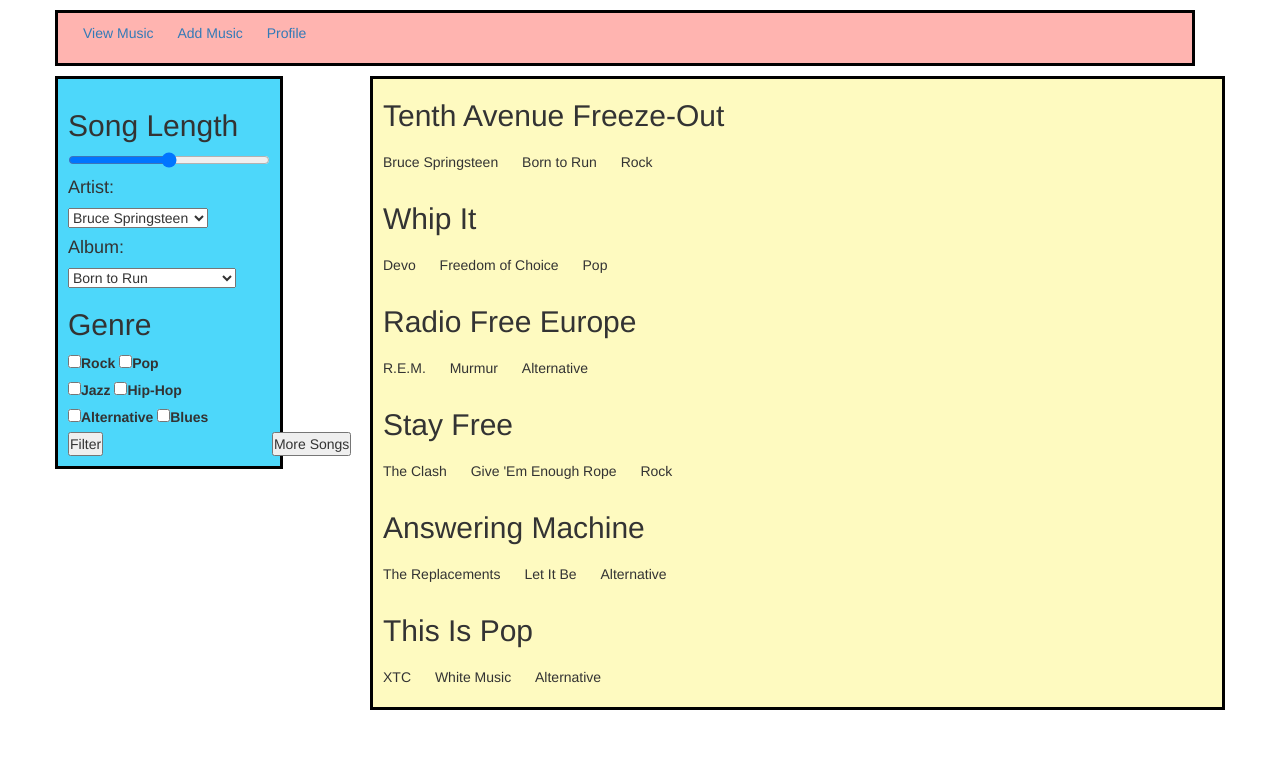
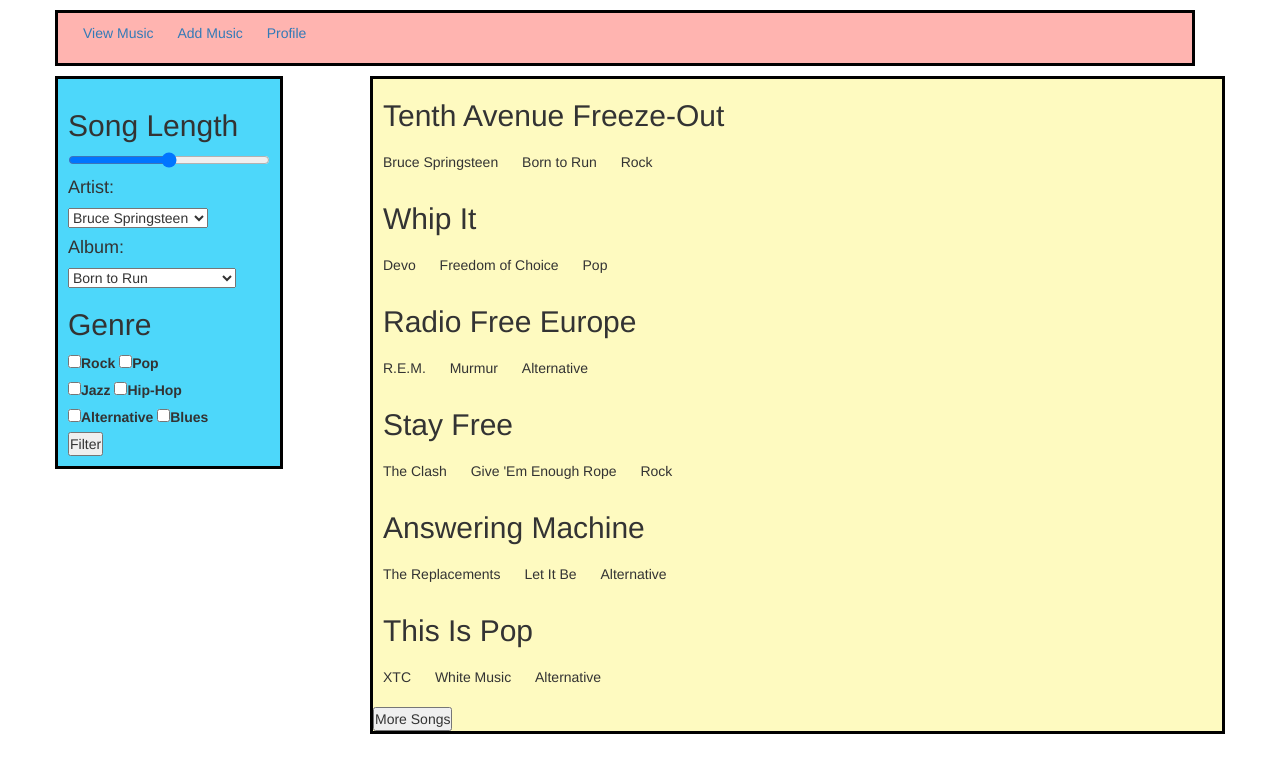
Before and after one commit to caseywreed/music-history, a website: page index.html in a window 1280 px wide. Drawn offline with nearby package versions, Linux system fonts and the light colour scheme.

Commit message:
Add songs button added in correct place

```diff
--- a/index.html
+++ b/index.html
@@ -74,7 +74,6 @@
 <!-- RESULTS FIELD -->
 
 	<section id="results" class="row border"></section>
-	<button id="moreSongsButton">More Songs</button>
 
 
 </div> <!--END MAIN CONTENT DIV-->
--- a/songs.js
+++ b/songs.js
@@ -38,7 +38,8 @@
     <li>${song.album}</li>
     <li>${song.genre}</li></ul>`)
     })
-}
+  $("#results").append(`<button id="moreSongsButton">More Songs</button>`)
+  }
 
 //The function should collect the values of the input fields,
 //add them to the songs object, and then re-run the populateSongs() function
```
